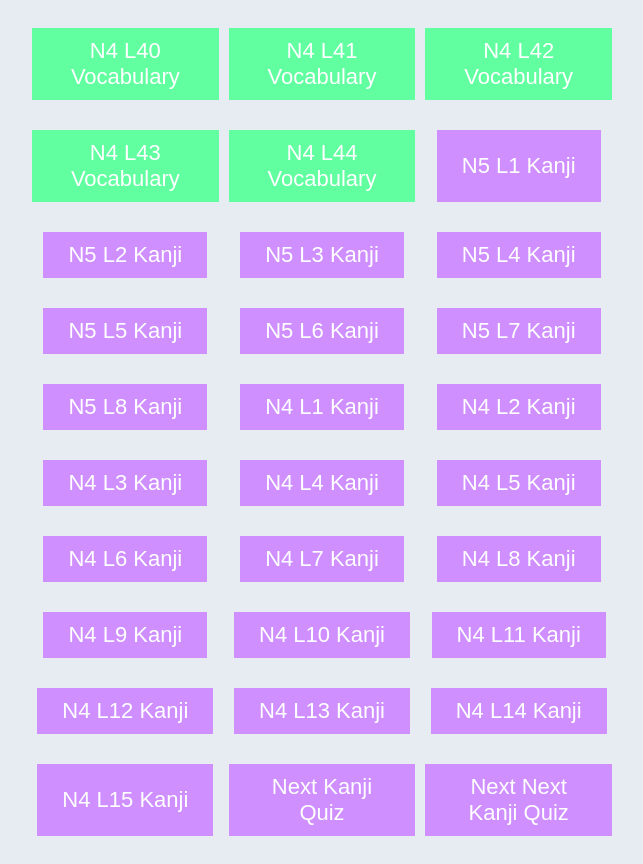
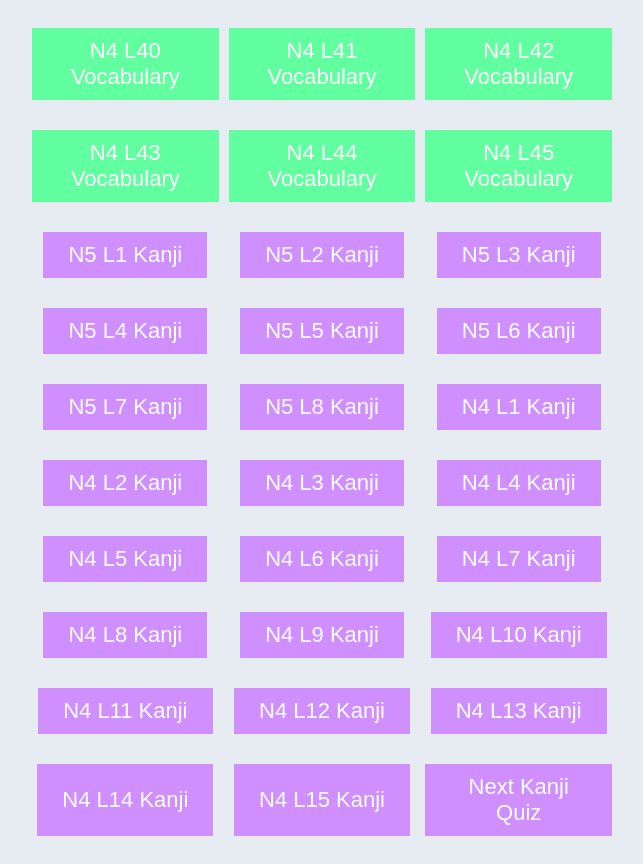
Before and after one commit to sameonseth/nihongo-reviewer, a Vue app: page / in a window 1280 px wide. Shown: the part 1569-2433 px from the top of the page, without its empty margins (318-961 px from the left). Built offline with nearby package versions, Linux system fonts and the light colour scheme.

Commit message:
added quizzes

```diff
--- a/src/components/MenuVue.vue
+++ b/src/components/MenuVue.vue
@@ -316,6 +316,13 @@
       </button>
       <button
         type="button"
+        class="vocabulary-option"
+        @click.prevent="setQuiz('N4L45VQuiz')"
+      >
+        N4 L45 Vocabulary
+      </button>
+      <button
+        type="button"
         class="kanji-option"
         @click.prevent="setQuiz('N5L1KQuiz')"
       >
```
